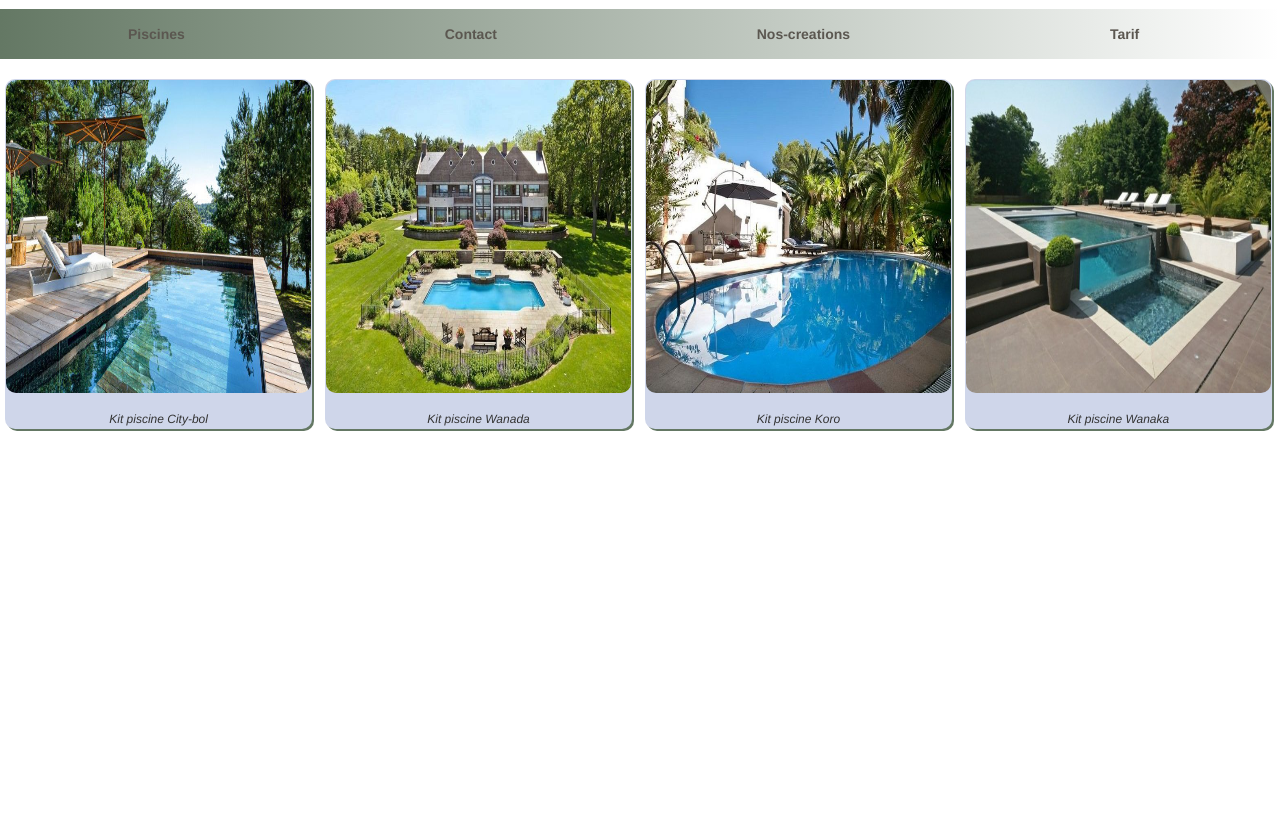
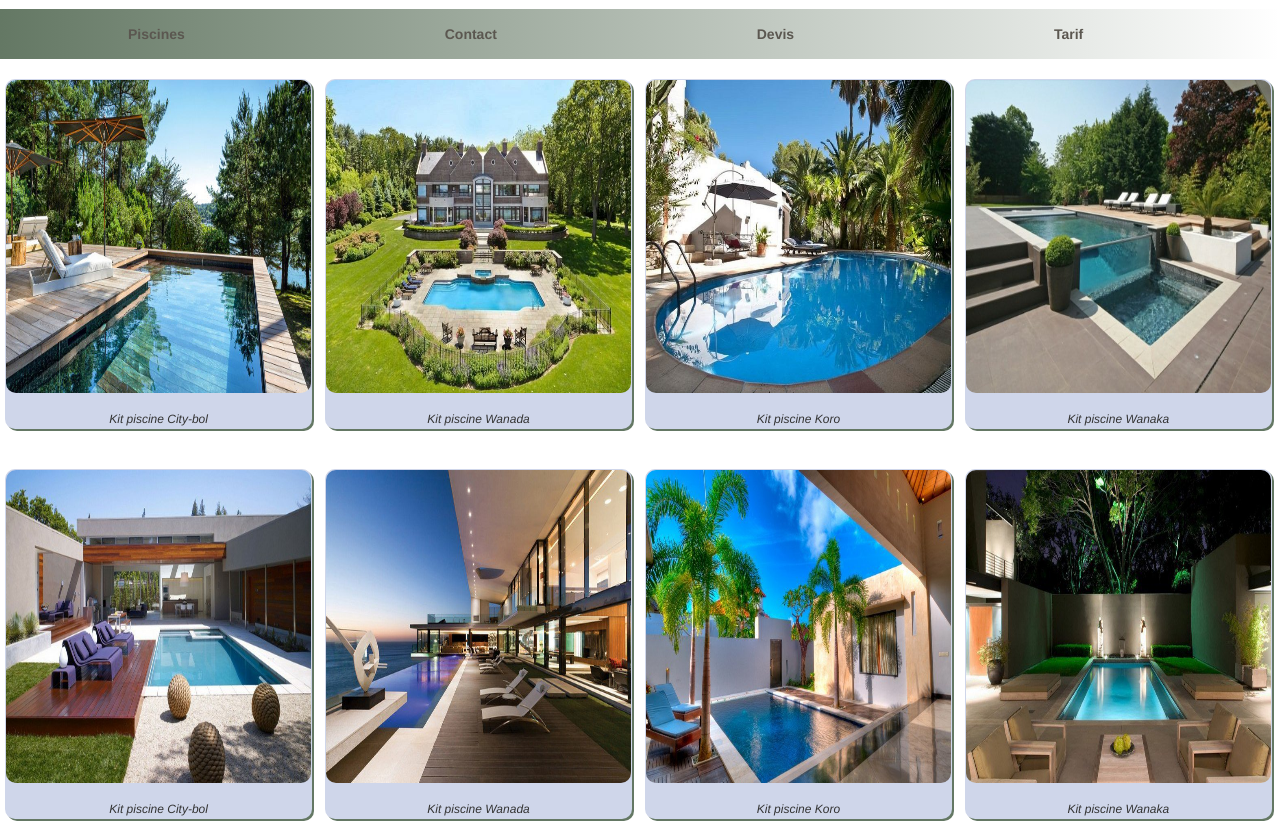
Before and after one commit to bettoumi/sitepiscine, a plain HTML site: page index.html in a window 1280 px wide. Shown: the part 71-910 px from the top of the page. Before the commit the page ends 800 px from the top, so only its background shows below. Drawn offline with nearby package versions, Linux system fonts and the light colour scheme; a web font is replaced by a local one.

Commit message:
add second slider in index.html

```diff
--- a/css/style.css
+++ b/css/style.css
@@ -8,7 +8,7 @@
 {
 	width: 100%;
 	height: 80px;
-	/*background-color:*/
+	/*background-color:rgb(109,96,88); */
 }
 .header h1
 {
@@ -16,10 +16,10 @@
 	font-size:40px;
 	/*margin-left: 50px;*/
 	margin:10px 30%;
-
-
+	animation: 10s bouge alternate infinite;
 
 }
+
 .header h1 span
 {
 	font-family: "Gravitas One" /*,"Slackey"*/;
@@ -29,6 +29,16 @@
 .header h1 sub
 {
 	vertical-align:super;
+	color: black;
+}
+@keyframes bouge
+{
+	from{
+		margin:10px 30%;
+	}
+	to{
+		margin:10px 0%;
+	}
 }
 .header .inl
 {
@@ -77,6 +87,7 @@
 .slider{
 	width: 100%;
 	height: 350px;
+	margin-bottom:40px;
 }
 .galerie
 {
--- a/index.html
+++ b/index.html
@@ -25,15 +25,14 @@
 
 <!-- **** End Header**** -->
 
-
+<!-- ****Nav barre*** -->
 <nav class="menu">
 
 	<ul>
 		<li><a href="index.html" >Piscines</a></li>
 		<li><a href="contact.html" >Contact</a></li>
-		<li><a href="nocreation.html">Nos-creations</a></li>
+		<li><a href="nocreation.html">Devis</a></li>
 		<li><a href="tarif.html" >Tarif</a></li>
-
 
 	</ul>
 </nav>
@@ -62,5 +61,27 @@
 
 </section>
 
+	<section class="slider">
+	<figure class="galerie">
+	 <img src="images/p20.jpg" alt="piscine20">
+	 <h3>Kit piscine City-bol</h3>
+    </figure>
+
+    <figure class="galerie">
+       	<img src="images/p21.jpg" alt="piscine21">
+       	<h3>Kit piscine Wanada</h3>
+     </figure>
+
+    <figure class="galerie">
+      	<img src="images/p22.jpg" alt="piscine22">
+      	<h3>Kit piscine Koro</h3>
+    </figure>
+
+    <figure class="galerie">
+      	<img src="images/p23.jpg" alt="piscine32">
+      	<h3>Kit piscine Wanaka</h3>
+   	</figure>
+
+</section>
 </body>
 </html>
```
Also changed, not shown: images/p20.jpg (added), images/p21.jpg (added), images/p22.jpg (added), images/p23.jpg (added), images/p24.jpg (added).
